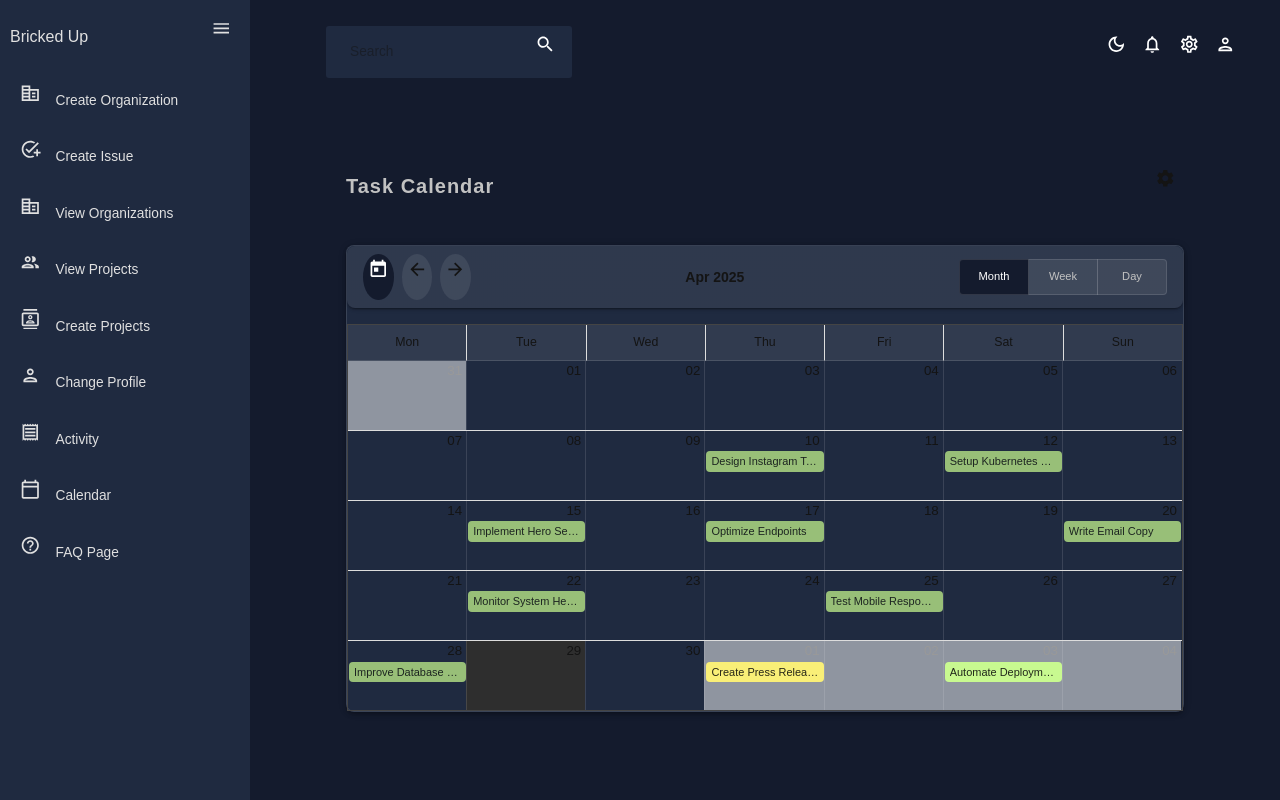
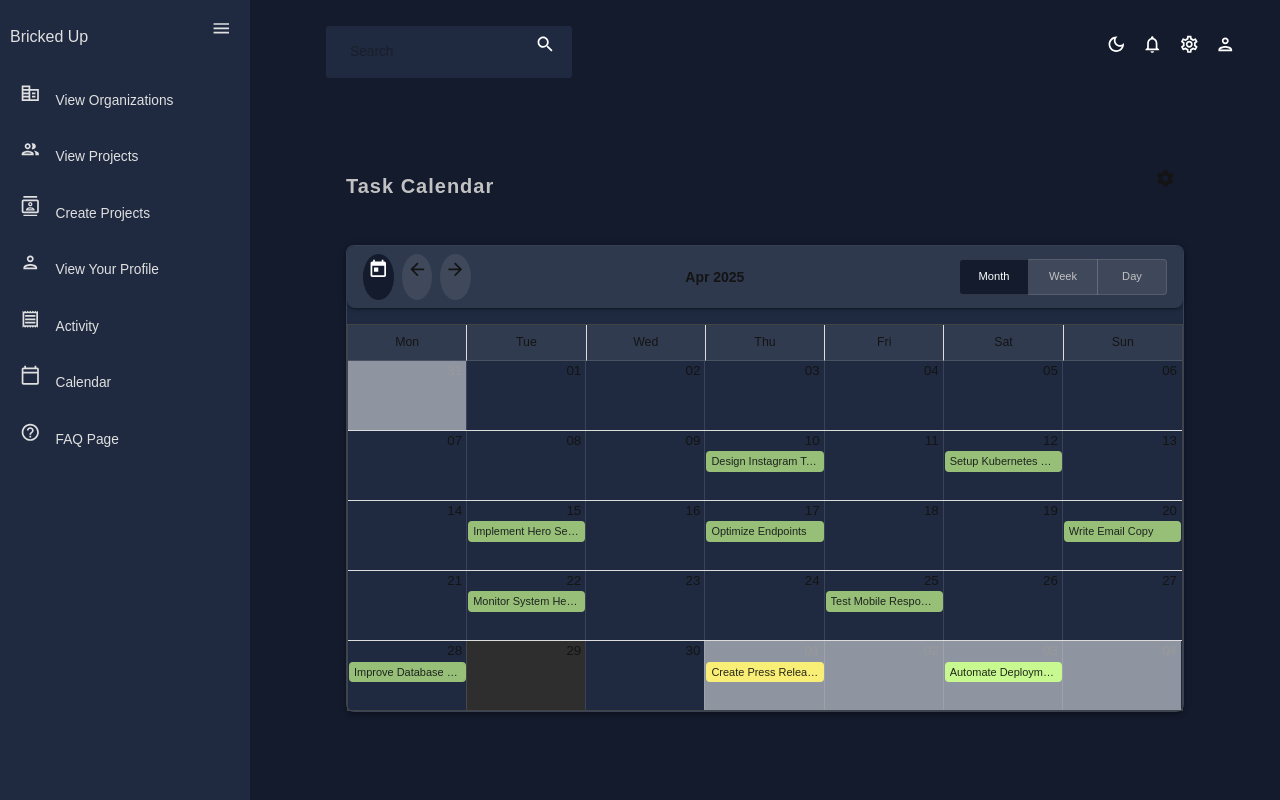
Before and after one commit to bricked-up/Frontend, a React (Create React App) app: page /calendar in a window 1280 px wide. Built offline with nearby package versions, Linux system fonts and the light colour scheme.

Commit message:
Update Sidebar.tsx

```diff
--- a/src/Components/Sidebar.tsx
+++ b/src/Components/Sidebar.tsx
@@ -1,6 +1,5 @@
 import { Box, IconButton, Typography, useTheme } from "@mui/material";
 import { Link } from "react-router-dom";
-import AddTaskIcon from "@mui/icons-material/AddTask";
 import MenuOutlinedIcon from "@mui/icons-material/MenuOutlined";
 import PeopleOutlinedIcon from "@mui/icons-material/PeopleOutlined";
 import ContactsOutlinedIcon from "@mui/icons-material/ContactsOutlined";
@@ -8,8 +7,7 @@ import PersonOutlinedIcon from "@mui/icons-material/PersonOutlined";
 import ReceiptOutlinedIcon from "@mui/icons-material/ReceiptOutlined";
 import CalendarTodayOutlinedIcon from "@mui/icons-material/CalendarTodayOutlined";
 import HelpOutlineOutlinedIcon from "@mui/icons-material/HelpOutlineOutlined";
-import CorporateFareIcon from '@mui/icons-material/CorporateFare';
-import CreateNewFolderIcon from '@mui/icons-material/CreateNewFolder';
+import CorporateFareIcon from "@mui/icons-material/CorporateFare";
 import { tokens } from "../theme";
 import { useState } from "react";
 import React from "react";
@@ -116,21 +114,6 @@ const Sidebar: React.FC<SidebarProps> = ({ isSidebar, setIsSidebar }) => {
         {isSidebar && (
           <Box>
             <Item
-              title="Create Organization"
-              to="/createOrg"
-              icon={<CorporateFareIcon />}
-              selected={selected}
-              setSelected={setSelected}
-            />
-            <Item
-              title="Create Issue"
-              to="/createIssue"
-              icon={<AddTaskIcon />}
-              selected={selected}
-              setSelected={setSelected}
-            />
-
-            <Item
               title="View Organizations"
               to="/vieworg"
               icon={<CorporateFareIcon />}
@@ -139,7 +122,7 @@ const Sidebar: React.FC<SidebarProps> = ({ isSidebar, setIsSidebar }) => {
             />
             <Item
               title="View Projects"
-              to="/viewProject"
+              to="/viewteam"
               icon={<PeopleOutlinedIcon />}
               selected={selected}
               setSelected={setSelected}
@@ -152,8 +135,8 @@ const Sidebar: React.FC<SidebarProps> = ({ isSidebar, setIsSidebar }) => {
               setSelected={setSelected}
             />
             <Item
-              title="Change Profile"
-              to="/about_user"
+              title="View Your Profile"
+              to="/user/:userId/aboutUser"
               icon={<PersonOutlinedIcon />}
               selected={selected}
               setSelected={setSelected}
@@ -179,7 +162,6 @@ const Sidebar: React.FC<SidebarProps> = ({ isSidebar, setIsSidebar }) => {
               selected={selected}
               setSelected={setSelected}
             />
-
           </Box>
         )}
       </Box>
```
